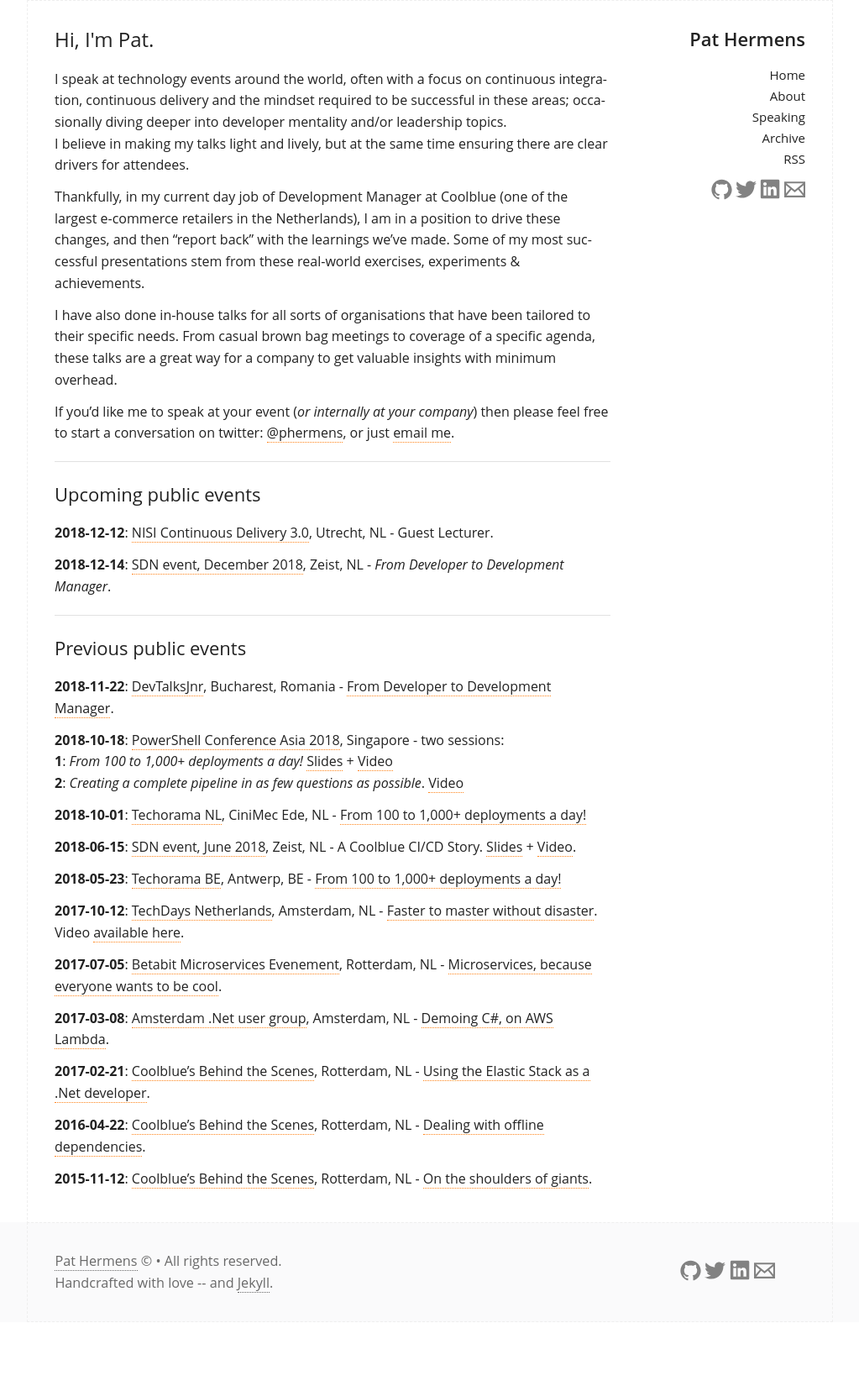
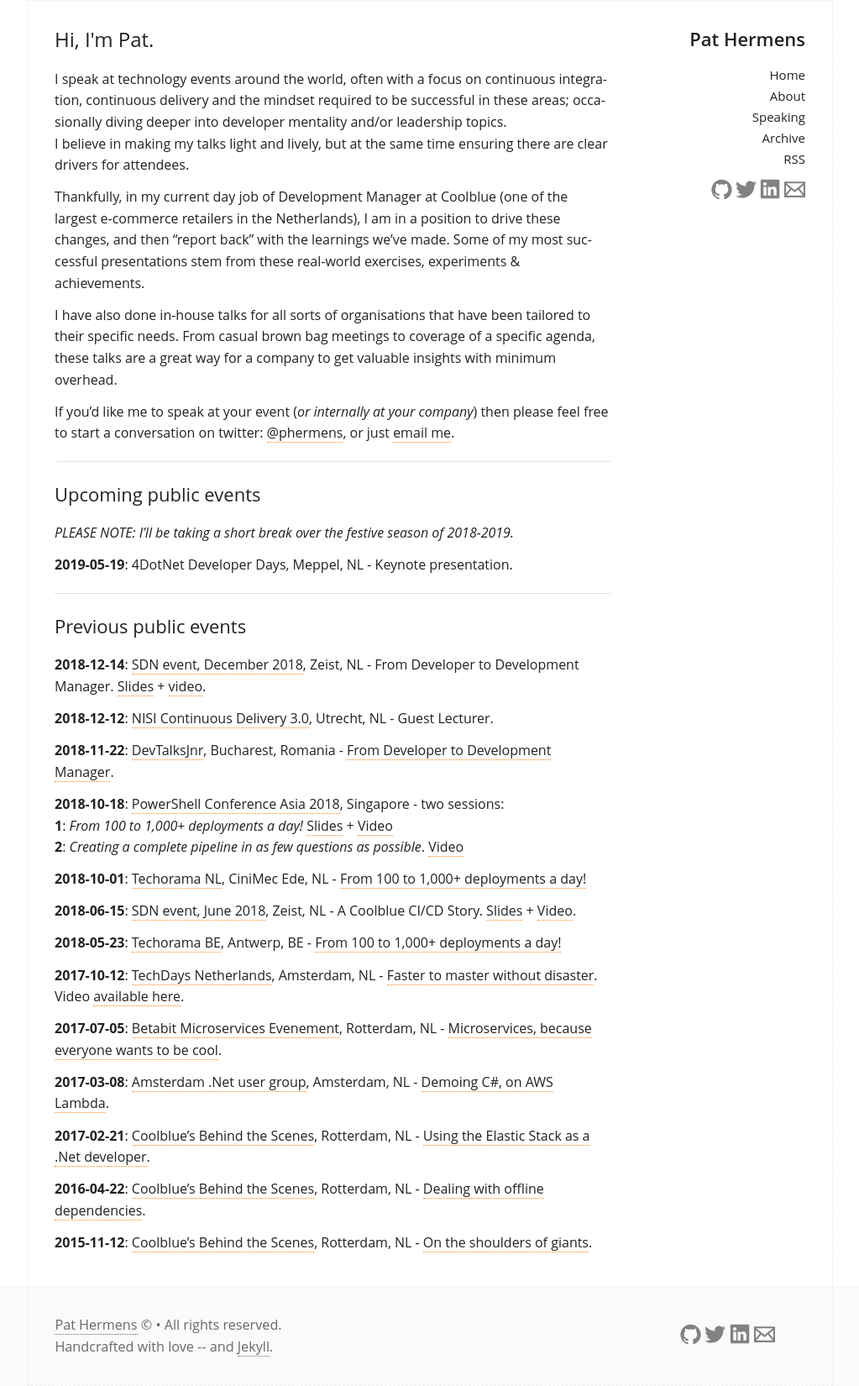
Before and after one commit to PHeonix25/PHeonix25.github.io, a Jekyll site: the page built from speaking.md, in a window 1280 px wide. Shown: the whole page at 84% size, without its empty margins (128-1151 px from the left). Built offline with Jekyll 4.4.1, drawn with Linux system fonts in a browser that asks for light colours; before the commit the page ends 1574 px from its top, so only the background shows below that.

Commit message:
Updated speaking events + holiday break notice

```diff
--- a/speaking.md
+++ b/speaking.md
@@ -17,13 +17,17 @@
 
 ## Upcoming public events
 
-**2018-12-12**: [NISI Continuous Delivery 3.0](https://nisi.nl/cd30-cursus-in-het-kort), Utrecht, NL - Guest Lecturer.
+_PLEASE NOTE: I'll be taking a short break over the festive season of 2018-2019._
 
-**2018-12-14**: [SDN event, December 2018](https://www.sdn.nl/EVENTS/14-december-2018), Zeist, NL - _From Developer to Development Manager_.
+**2019-05-19**: 4DotNet Developer Days, Meppel, NL - Keynote presentation.
 
 ----
 
 ## Previous public events
+
+**2018-12-14**: [SDN event, December 2018](https://www.sdn.nl/EVENTS/14-december-2018), Zeist, NL - From Developer to Development Manager. [Slides](https://speakerdeck.com/pheonix25/from-developer-to-development-manager-sdn-editie) + [video](https://www.youtube.com/watch?v=gXsP8cydEgY).
+
+**2018-12-12**: [NISI Continuous Delivery 3.0](https://nisi.nl/cd30-cursus-in-het-kort), Utrecht, NL - Guest Lecturer.
 
 **2018-11-22**: [DevTalksJnr](http://www.devtalks.ro/bucharest/devtalksjr/), Bucharest, Romania - [From Developer to Development Manager](https://speakerdeck.com/pheonix25/from-developer-to-development-manager).
 
```
